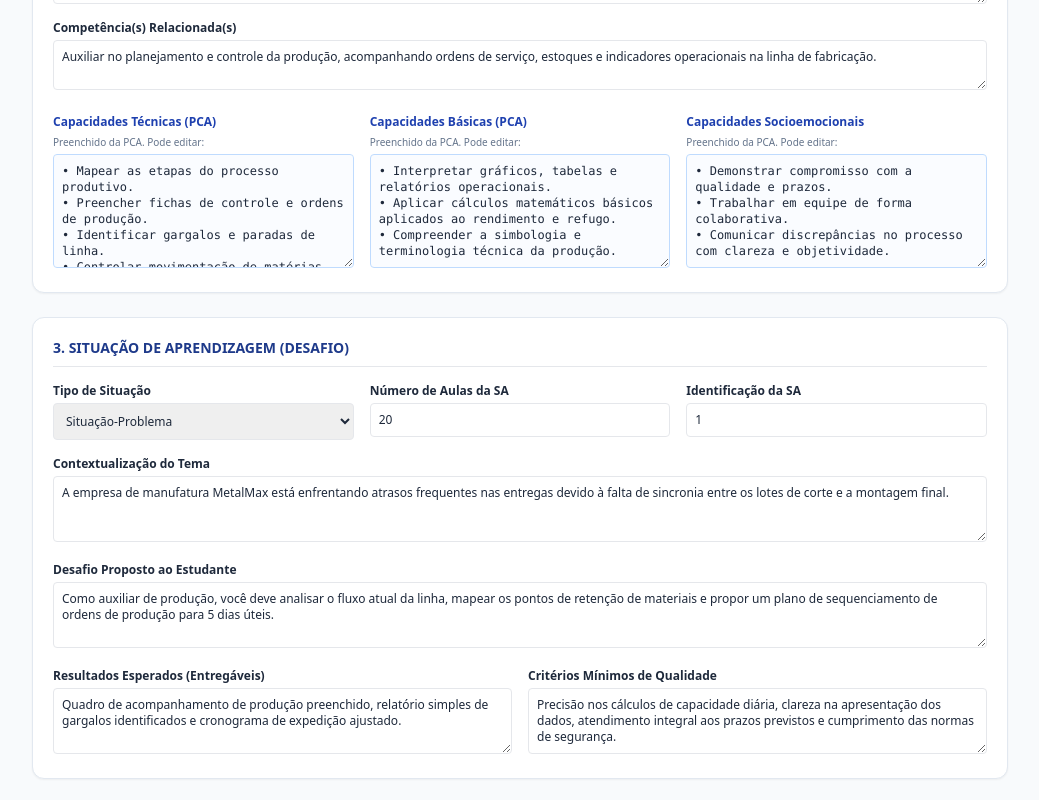
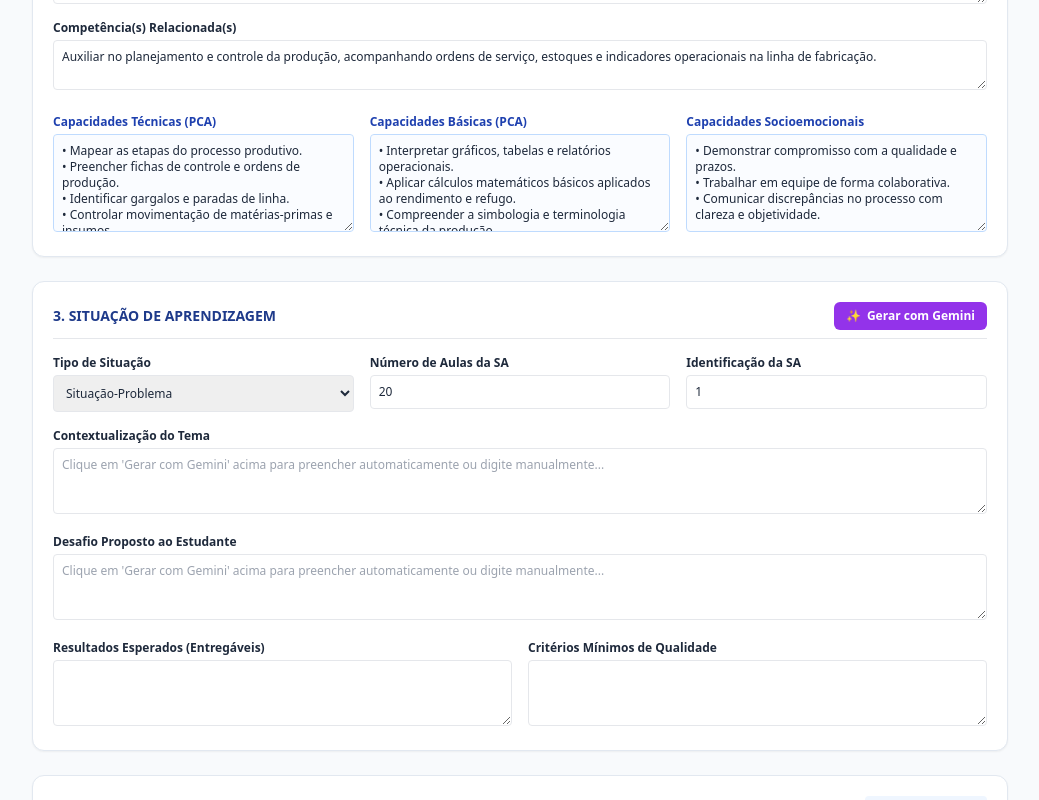
Before and after one commit to Willkmass/Easy-PEUC-Generator, a Next.js app: page /peuc/criar in a window 1280 px wide. Shown: the part 520-1320 px from the top of the page, without its empty margins (120-1159 px from the left). Built offline with nearby package versions, Linux system fonts and the light colour scheme; no server answers.

Commit message:
Refactor page.tsx for improved functionality and clarity

```diff
--- a/app/peuc/criar/page.tsx
+++ b/app/peuc/criar/page.tsx
@@ -1,6 +1,6 @@
 'use client';
 
-import { useState, useEffect } from 'react';
+import { useState } from 'react';
 import { useRouter } from 'next/navigation';
 import { supabase } from '@/lib/supabase';
 
@@ -25,7 +25,7 @@ export default function CriarPEUCPage() {
     'Auxiliar no planejamento e controle da produção, acompanhando ordens de serviço, estoques e indicadores operacionais na linha de fabricação.'
   );
 
-  // Capacidades Extraídas/Baseadas na PCA (Editáveis pelo docente)
+  // Capacidades Extraídas/Baseadas na PCA (Editáveis)
   const [capacidadesTecnicas, setCapacidadesTecnicas] = useState(
     '• Mapear as etapas do processo produtivo.\n• Preencher fichas de controle e ordens de produção.\n• Identificar gargalos e paradas de linha.\n• Controlar movimentação de matérias-primas e insumos.'
   );
@@ -40,18 +40,13 @@ export default function CriarPEUCPage() {
   const [tipoSituacao, setTipoSituacao] = useState('Situação-Problema');
   const [integraOutraUc, setIntegraOutraUc] = useState('Não');
   const [outraUcNome, setOutraUcNome] = useState('');
-  const [contextualizacao, setContextualizacao] = useState(
-    'A empresa de manufatura MetalMax está enfrentando atrasos frequentes nas entregas devido à falta de sincronia entre os lotes de corte e a montagem final.'
-  );
-  const [desafio, setDesafio] = useState(
-    'Como auxiliar de produção, você deve analisar o fluxo atual da linha, mapear os pontos de retenção de materiais e propor um plano de sequenciamento de ordens de produção para 5 dias úteis.'
-  );
-  const [resultadosEsperados, setResultadosEsperados] = useState(
-    'Quadro de acompanhamento de produção preenchido, relatório simples de gargalos identificados e cronograma de expedição ajustado.'
-  );
-  const [criteriosQualidade, setCriteriosQualidade] = useState(
-    'Precisão nos cálculos de capacidade diária, clareza na apresentação dos dados, atendimento integral aos prazos previstos e cumprimento das normas de segurança.'
-  );
+  const [contextualizacao, setContextualizacao] = useState('');
+  const [desafio, setDesafio] = useState('');
+  const [resultadosEsperados, setResultadosEsperados] = useState('');
+  const [criteriosQualidade, setCriteriosQualidade] = useState('');
+
+  // Estado de carregamento da IA
+  const [gerandoIA, setGerandoIA] = useState(false);
 
   // Linhas do Plano de Aula
   const [planosAula, setPlanosAula] = useState([
@@ -66,7 +61,35 @@ export default function CriarPEUCPage() {
     }
   ]);
 
-  // Atualização automática dos campos ao alterar o nome da UC (Simulação PCA)
+  // Função para chamar a IA Gemini e preencher a Situação de Aprendizagem
+  const gerarSituacaoComGemini = async () => {
+    setGerandoIA(true);
+    try {
+      const res = await fetch('/api/gerar-situacao', {
+        method: 'POST',
+        headers: { 'Content-Type': 'application/json' },
+        body: JSON.stringify({
+          curso: cursoNome,
+          uc: ucNome,
+          tipoSituacao,
+          capacidades: `${capacidadesTecnicas}\n${capacidadesBasicas}\n${capacidadesSocioemocionais}`
+        })
+      });
+
+      const data = await res.json();
+      if (!res.ok) throw new Error(data.error || 'Erro na requisição');
+
+      if (data.contextualizacao) setContextualizacao(data.contextualizacao);
+      if (data.desafio) setDesafio(data.desafio);
+      if (data.resultados_esperados) setResultadosEsperados(data.resultados_esperados);
+      if (data.criterios_qualidade) setCriteriosQualidade(data.criterios_qualidade);
+    } catch (err: any) {
+      alert('Não foi possível gerar com o Gemini: ' + err.message);
+    } finally {
+      setGerandoIA(false);
+    }
+  };
+
   const carregarDadosPCA = (uc: string) => {
     setUcNome(uc);
     if (uc.toLowerCase().includes('controle') || uc.toLowerCase().includes('planejamento')) {
@@ -78,16 +101,6 @@ export default function CriarPEUCPage() {
       );
       setCapacidadesSocioemocionais(
         '• Demonstrar compromisso com a qualidade e prazos.\n• Trabalhar em equipe de forma colaborativa.'
-      );
-    } else if (uc.toLowerCase().includes('dados') || uc.toLowerCase().includes('trabalho')) {
-      setCapacidadesTecnicas(
-        '• Coletar e organizar dados operacionais.\n• Registrar ocorrências em sistemas ou planilhas.'
-      );
-      setCapacidadesBasicas(
-        '• Converter unidades de medida e dados estatísticos.\n• Interpretar tabelas de frequência.'
-      );
-      setCapacidadesSocioemocionais(
-        '• Manter o foco e a atenção aos detalhes.\n• Atuar com postura ética e responsável.'
       );
     }
   };
@@ -146,7 +159,6 @@ export default function CriarPEUCPage() {
       created_at: new Date().toISOString()
     };
 
-    // 1. Salva no localStorage para disponibilidade imediata
     try {
       const salvas = JSON.parse(localStorage.getItem('peucs_salvas') || '[]');
       salvas.unshift(novaPEUC);
@@ -155,11 +167,10 @@ export default function CriarPEUCPage() {
       console.error('Erro no localStorage:', err);
     }
 
-    // 2. Tenta salvar no Supabase
     try {
       await supabase.from('peucs').insert([novaPEUC]);
     } catch (err) {
-      console.warn('Banco de dados offline. Salvo apenas no localStorage.');
+      console.warn('Banco de dados offline. Salvo localmente.');
     }
 
     router.push(`/peuc/visualizar/${novaPEUC.id}`);
@@ -170,7 +181,7 @@ export default function CriarPEUCPage() {
       <div className="flex justify-between items-center mb-6">
         <div>
           <h1 className="text-2xl font-bold text-slate-900">Nova PEUC - Metodologia SENAI</h1>
-          <p className="text-xs text-slate-500">Preenchimento guiado com capacidades integradas da PCA</p>
+          <p className="text-xs text-slate-500">Preenchimento guiado com Assistente Gemini</p>
         </div>
         <button
           onClick={() => router.push('/peuc')}
@@ -191,7 +202,7 @@ export default function CriarPEUCPage() {
                 type="text"
                 value={cursoNome}
                 onChange={(e) => setCursoNome(e.target.value)}
-                className="w-full border p-2 rounded focus:ring-1 focus:ring-blue-500"
+                className="w-full border p-2 rounded"
                 required
               />
             </div>
@@ -250,7 +261,7 @@ export default function CriarPEUCPage() {
 
         {/* 2. OBJETIVOS E CAPACIDADES DA PCA */}
         <div className="bg-white p-5 rounded-xl border border-slate-200 shadow-sm space-y-4">
-          <h2 className="text-sm font-bold text-blue-900 uppercase border-b pb-2">2. Objetivos e Capacidades (Dados PCA)</h2>
+          <h2 className="text-sm font-bold text-blue-900 uppercase border-b pb-2">2. Objetivos e Capacidades (PCA)</h2>
 
           <div className="space-y-3 text-xs">
             <div>
@@ -272,45 +283,54 @@ export default function CriarPEUCPage() {
               />
             </div>
 
-            {/* CAMPOS SOLICITADOS - CAPACIDADES EDITÁVEIS */}
             <div className="grid grid-cols-1 md:grid-cols-3 gap-4 pt-2">
               <div>
                 <label className="font-bold text-blue-800 block mb-1">Capacidades Técnicas (PCA)</label>
-                <span className="text-[10px] text-slate-500 block mb-1">Preenchido da PCA. Pode editar:</span>
                 <textarea
-                  rows={6}
+                  rows={5}
                   value={capacidadesTecnicas}
                   onChange={(e) => setCapacidadesTecnicas(e.target.value)}
-                  className="w-full border border-blue-200 p-2 rounded bg-blue-50/30 font-mono text-xs"
+                  className="w-full border border-blue-200 p-2 rounded bg-blue-50/30 text-xs"
                 />
               </div>
               <div>
                 <label className="font-bold text-blue-800 block mb-1">Capacidades Básicas (PCA)</label>
-                <span className="text-[10px] text-slate-500 block mb-1">Preenchido da PCA. Pode editar:</span>
                 <textarea
-                  rows={6}
+                  rows={5}
                   value={capacidadesBasicas}
                   onChange={(e) => setCapacidadesBasicas(e.target.value)}
-                  className="w-full border border-blue-200 p-2 rounded bg-blue-50/30 font-mono text-xs"
+                  className="w-full border border-blue-200 p-2 rounded bg-blue-50/30 text-xs"
                 />
               </div>
               <div>
                 <label className="font-bold text-blue-800 block mb-1">Capacidades Socioemocionais</label>
-                <span className="text-[10px] text-slate-500 block mb-1">Preenchido da PCA. Pode editar:</span>
                 <textarea
-                  rows={6}
+                  rows={5}
                   value={capacidadesSocioemocionais}
                   onChange={(e) => setCapacidadesSocioemocionais(e.target.value)}
-                  className="w-full border border-blue-200 p-2 rounded bg-blue-50/30 font-mono text-xs"
+                  className="w-full border border-blue-200 p-2 rounded bg-blue-50/30 text-xs"
                 />
               </div>
             </div>
           </div>
         </div>
 
-        {/* 3. SITUAÇÃO DE APRENDIZAGEM */}
+        {/* 3. SITUAÇÃO DE APRENDIZAGEM COM FERRAMENTA GEMINI */}
         <div className="bg-white p-5 rounded-xl border border-slate-200 shadow-sm space-y-4 text-xs">
-          <h2 className="text-sm font-bold text-blue-900 uppercase border-b pb-2">3. Situação de Aprendizagem (Desafio)</h2>
+          <div className="flex justify-between items-center border-b pb-2">
+            <h2 className="text-sm font-bold text-blue-900 uppercase">3. Situação de Aprendizagem</h2>
+
+            {/* BOTÃO INTEGRAÇÃO GEMINI */}
+            <button
+              type="button"
+              onClick={gerarSituacaoComGemini}
+              disabled={gerandoIA}
+              className="bg-purple-600 hover:bg-purple-700 text-white font-bold px-3 py-1.5 rounded-md flex items-center gap-1.5 transition disabled:opacity-50"
+            >
+              <span>✨</span>
+              <span>{gerandoIA ? 'Gerando com Gemini...' : 'Gerar com Gemini'}</span>
+            </button>
+          </div>
 
           <div className="grid grid-cols-1 md:grid-cols-3 gap-4">
             <div>
@@ -341,7 +361,6 @@ export default function CriarPEUCPage() {
                 type="text"
                 value={numSa}
                 onChange={(e) => setNumSa(e.target.value)}
-                placeholder="Ex: 1"
                 className="w-full border p-2 rounded"
               />
             </div>
@@ -353,6 +372,7 @@ export default function CriarPEUCPage() {
               rows={3}
               value={contextualizacao}
               onChange={(e) => setContextualizacao(e.target.value)}
+              placeholder="Clique em 'Gerar com Gemini' acima para preencher automaticamente ou digite manualmente..."
               className="w-full border p-2 rounded"
             />
           </div>
@@ -363,6 +383,7 @@ export default function CriarPEUCPage() {
               rows={3}
               value={desafio}
               onChange={(e) => setDesafio(e.target.value)}
+              placeholder="Clique em 'Gerar com Gemini' acima para preencher automaticamente ou digite manualmente..."
               className="w-full border p-2 rounded"
             />
           </div>
```
